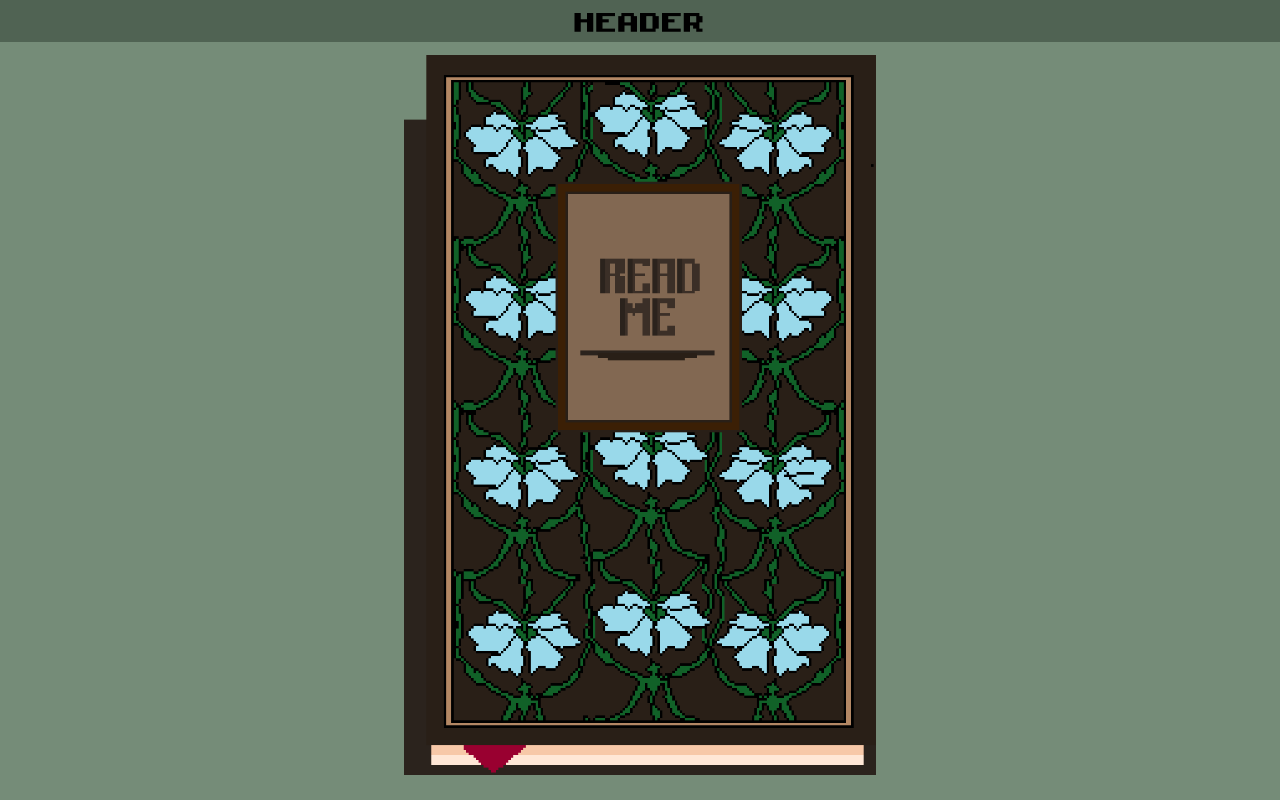
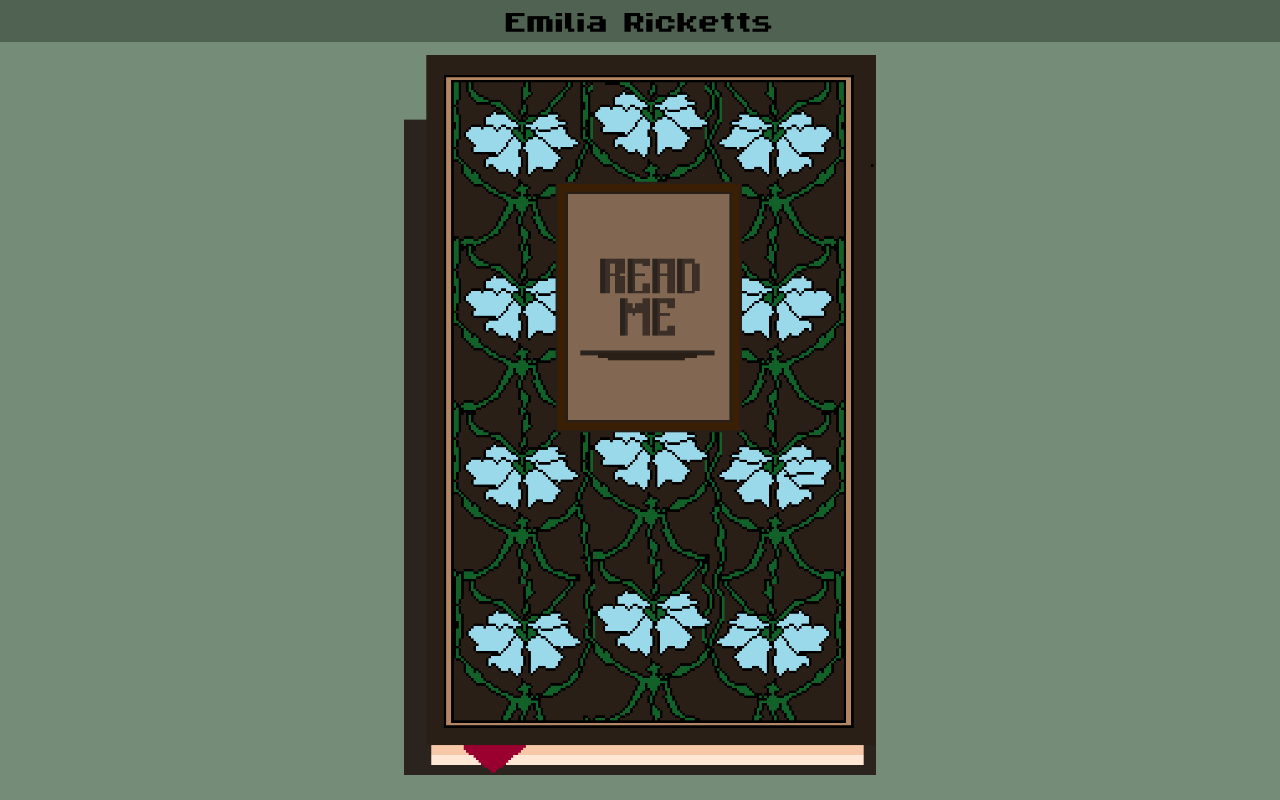
Before and after one commit to princenewton/princenewton.github.io, a React (Create React App) app: page / in a window 1280 px wide. Built offline with nearby package versions, Linux system fonts and the light colour scheme.

Commit message:
Header change - changed placeholder text

```diff
--- a/src/components/Header/Header.tsx
+++ b/src/components/Header/Header.tsx
@@ -4,7 +4,7 @@ import './Header.css';
 const Header: React.FC = () => {
   return (
     <div id="header">
-      <p>HEADER</p>
+      <p>Emilia Ricketts</p>
     </div>
   );
 };
```
